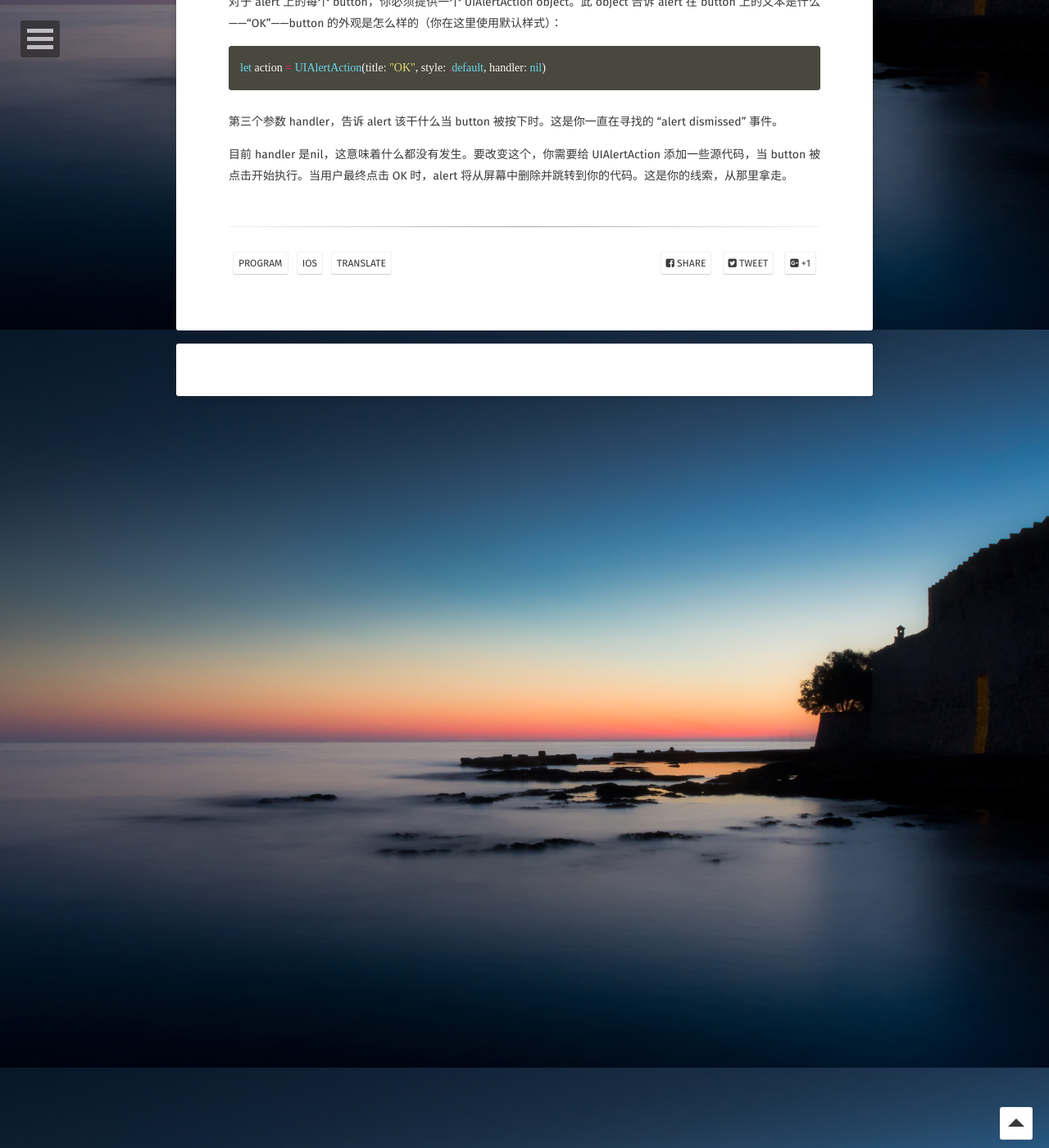
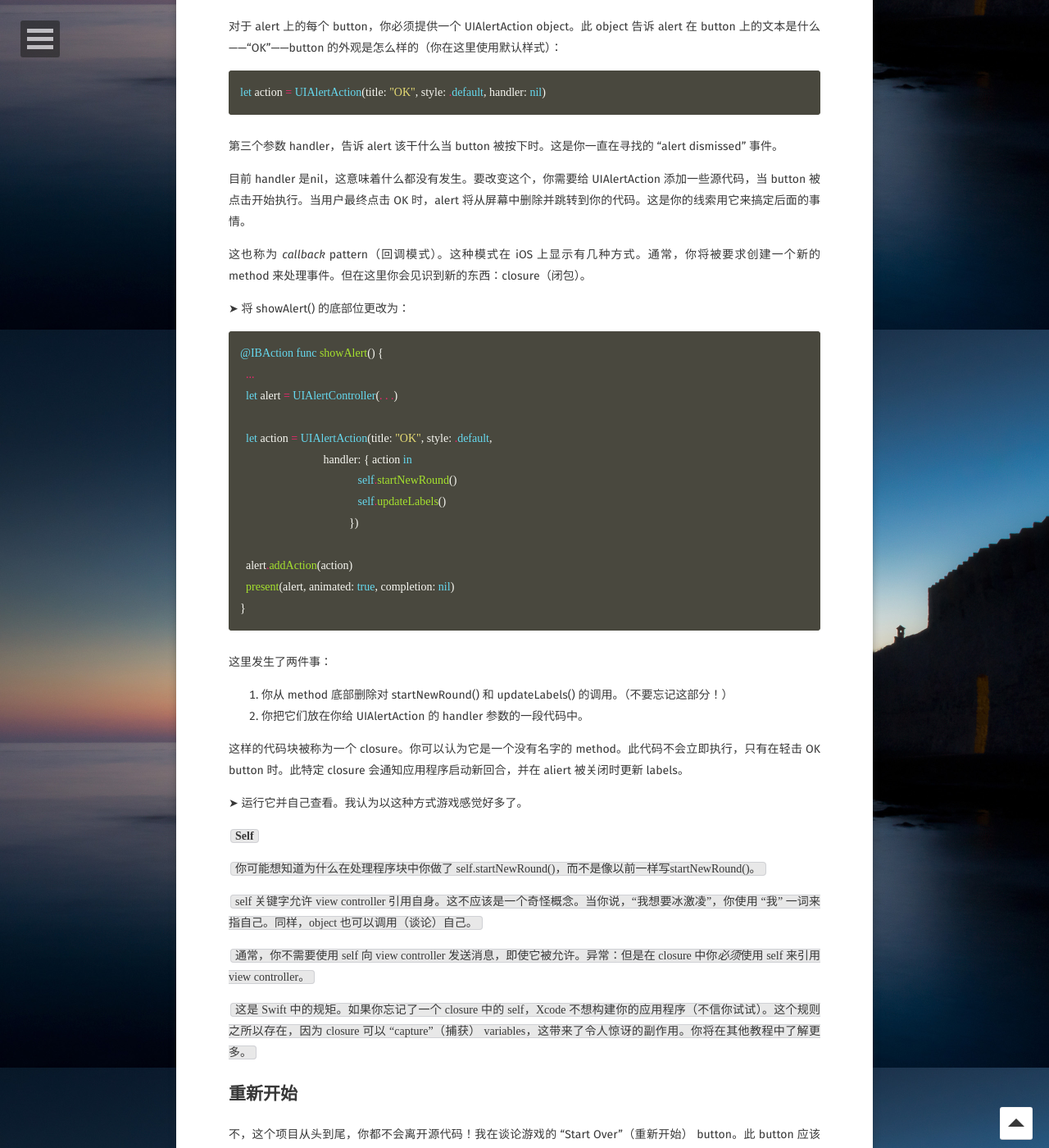
Before and after one commit to AurevoirXavier/deprecated-AurevoirXavier.github.io, a Jekyll site: the page built from _posts/2017-3-20-iOS Apprentice.md, in a window 1280 px wide and 1400 px high, scrolled down 90498 px. Shown: the whole window at 82% size. Built offline with Jekyll 4.4.1, drawn with Linux system fonts in a browser that asks for light colours; some web fonts are replaced; comment, search, counter and statistics services are not loaded; some of the changed text lies outside the part shown.

Commit message:
22:00/03/20/2017

````diff
--- a/_posts/2017-3-20-iOS Apprentice.md
+++ b/_posts/2017-3-20-iOS Apprentice.md
@@ -40,6 +40,7 @@ comments: true
 | Landscape                | 横屏        |      | **Orientation** | 方向     |
 | :----------------------- | :-------- | :--- | :-------------- | :----- |
 | **Attributes inspector** | **属性检查器** |      | **View**        | **视图** |
+| **Closure**              | **闭包**    |      |                 |        |
 
 <br>
 
@@ -2670,4 +2671,109 @@ let action = UIAlertAction(title: "OK", style: .default, handler: nil)
 
 第三个参数 handler，告诉 alert 该干什么当 button 被按下时。这是你一直在寻找的 “alert dismissed” 事件。
 
-目前 handler 是nil，这意味着什么都没有发生。要改变这个，你需要给 UIAlertAction 添加一些源代码，当 button 被点击开始执行。当用户最终点击 OK 时，alert 将从屏幕中删除并跳转到你的代码。这是你的线索，从那里拿走。
+目前 handler 是nil，这意味着什么都没有发生。要改变这个，你需要给 UIAlertAction 添加一些源代码，当 button 被点击开始执行。当用户最终点击 OK 时，alert 将从屏幕中删除并跳转到你的代码。这是你的线索用它来搞定后面的事情。
+
+这也称为 *callback* pattern（回调模式）。这种模式在 iOS 上显示有几种方式。通常，你将被要求创建一个新的 method 来处理事件。但在这里你会见识到新的东西：closure（闭包）。
+
+➤ 将 showAlert() 的底部位更改为：
+
+```swift
+@IBAction func showAlert() {
+  ...
+  let alert = UIAlertController(. . .)
+
+  let action = UIAlertAction(title: "OK", style: .default,
+                             handler: { action in
+                                         self.startNewRound()
+                                         self.updateLabels()
+                                      })
+
+  alert.addAction(action)
+  present(alert, animated: true, completion: nil)
+}
+```
+
+这里发生了两件事：
+
+1. 你从 method 底部删除对 startNewRound() 和 updateLabels() 的调用。（不要忘记这部分！）
+2. 你把它们放在你给 UIAlertAction 的 handler 参数的一段代码中。
+
+这样的代码块被称为一个 closure。你可以认为它是一个没有名字的 method。此代码不会立即执行，只有在轻击 OK button 时。此特定 closure 会通知应用程序启动新回合，并在 aliert 被关闭时更新 labels。
+
+➤ 运行它并自己查看。我认为以这种方式游戏感觉好多了。
+
+<code class="highlighter-rouge"><strong>Self</strong></code>
+
+`你可能想知道为什么在处理程序块中你做了 self.startNewRound()，而不是像以前一样写startNewRound()。`
+
+`self 关键字允许 view controller 引用自身。这不应该是一个奇怪概念。当你说，“我想要冰激凌”，你使用 “我” 一词来指自己。同样，object 也可以调用（谈论）自己。`
+
+<code class="highlighter-rouge">通常，你不需要使用 self 向 view controller 发送消息，即使它被允许。异常：但是在 closure 中你<em>必须</em>使用 self 来引用 view controller。</code>
+
+`这是 Swift 中的规矩。如果你忘记了一个 closure 中的 self，Xcode 不想构建你的应用程序（不信你试试）。这个规则之所以存在，因为 closure 可以 “capture”（捕获） variables，这带来了令人惊讶的副作用。你将在其他教程中了解更多。`
+
+## 重新开始
+
+不，这个项目从头到尾，你都不会离开源代码！我在谈论游戏的 “Start Over”（重新开始） button。此 button 应该重置得分，并让玩家回到第一回合。
+
+Start Over button 的一个用途是用于对抗另一个人。第一个玩家做十轮，然后分数重置，第二个玩家做十轮。获得最高分的玩家获胜。
+
+**练习：**尝试自己实现这个 Start Over button。你已经看到了如何使 view controller 对 button 按下做出反应，你应该能够找出如何更改得分和回合 variables。
+
+你怎么做的？如果您遇到问题，请按照以下说明操作。
+
+首先，向 **ViewController.swift** 添加一个 method 来启动一个新游戏。我建议
+你把它放在 startNewRound() 附近，因为两者在概念上是相关的。（译者注：代码整洁，可读性是很重要的。除非你想辞职，可以改写一下，你走了以后这段代码就没人维护得了，几个月后就连自己都看不懂，以此报复老板。开玩笑的）
+
+➤ 添加新 method：
+
+```swift
+func startNewGame() {
+ score = 0
+ round = 0
+ startNewRound()
+}
+```
+
+此 method 重置得分和回合数，并开始新回合。
+
+注意你在这里设置 round 为 0，而不是 1。你使用 0，因为增加 round 的值是 startNewRound() 所做的第一件事。
+
+如果你 将round 设置为 1，那么 startNewRound() 将向它加另一个 1 第一轮实际上将标记为第二轮。
+
+所以你从 0 开始，让 startNewRound() 加一，一切都会正常工作。
+
+（这应该说明为什么我们不用英语来编程）
+
+你还需要一个 action method 来处理 Start Over button 上的敲击。
+
+➤ 将 action method 添加到 **ViewController.swift**：
+
+```swift
+@IBAction func startOver() {
+  startNewGame()
+  updateLabels()
+}
+```
+
+这并不重要，你放置这个方法的位置，但喝下面的其他动作方法放在一起是一个很好的主意。
+
+当按下 Start Over button 时，startOver() action method 首先调用 startNewGame() 开始一个新游戏。（看，如果你选择有意义的 method 名称，然后阅读源代码真的不是那么难）
+
+因为 startNewGame() 更改 instance variables 的内容，还调用 updateLabels() 来更新得分，回合和目标值 labels 的文本。
+
+为了使事情保持一致，在 viewDidLoad() 中，你应该通过 startNewGame() 替换对 startNewRound() 的调用。因为得分和回合已经是 0 当应用程序启动时，它不会真正说明应用程序的工作原理，但它确实使源代码的意图更清楚。
+
+➤ 进行此更改：
+
+```swift
+override func viewDidLoad() {
+  super.viewDidLoad()
+  startNewGame()        // this line changed
+  updateLabels()
+}
+```
+
+最后，你需要将 Start Over button 连接到 action method。
+
+➤ 打开 storyboard，然后从 **Start Over **button Ctrl-拖动到 **View** **Controller**。放开鼠标，从弹出框中选择 startOver。将 button 的 Touch Up Inside 事件连接到你刚刚的定义的 action。
````
